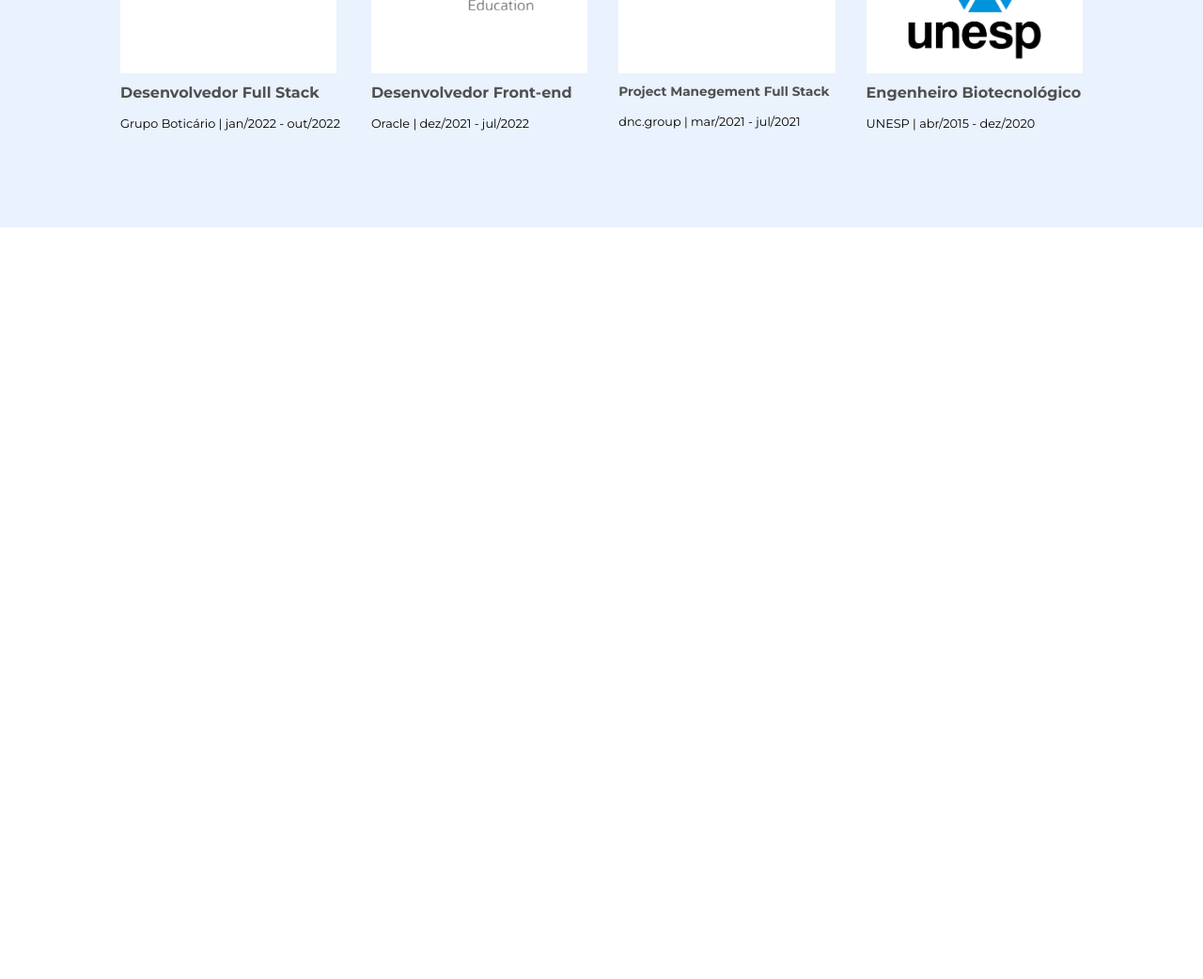
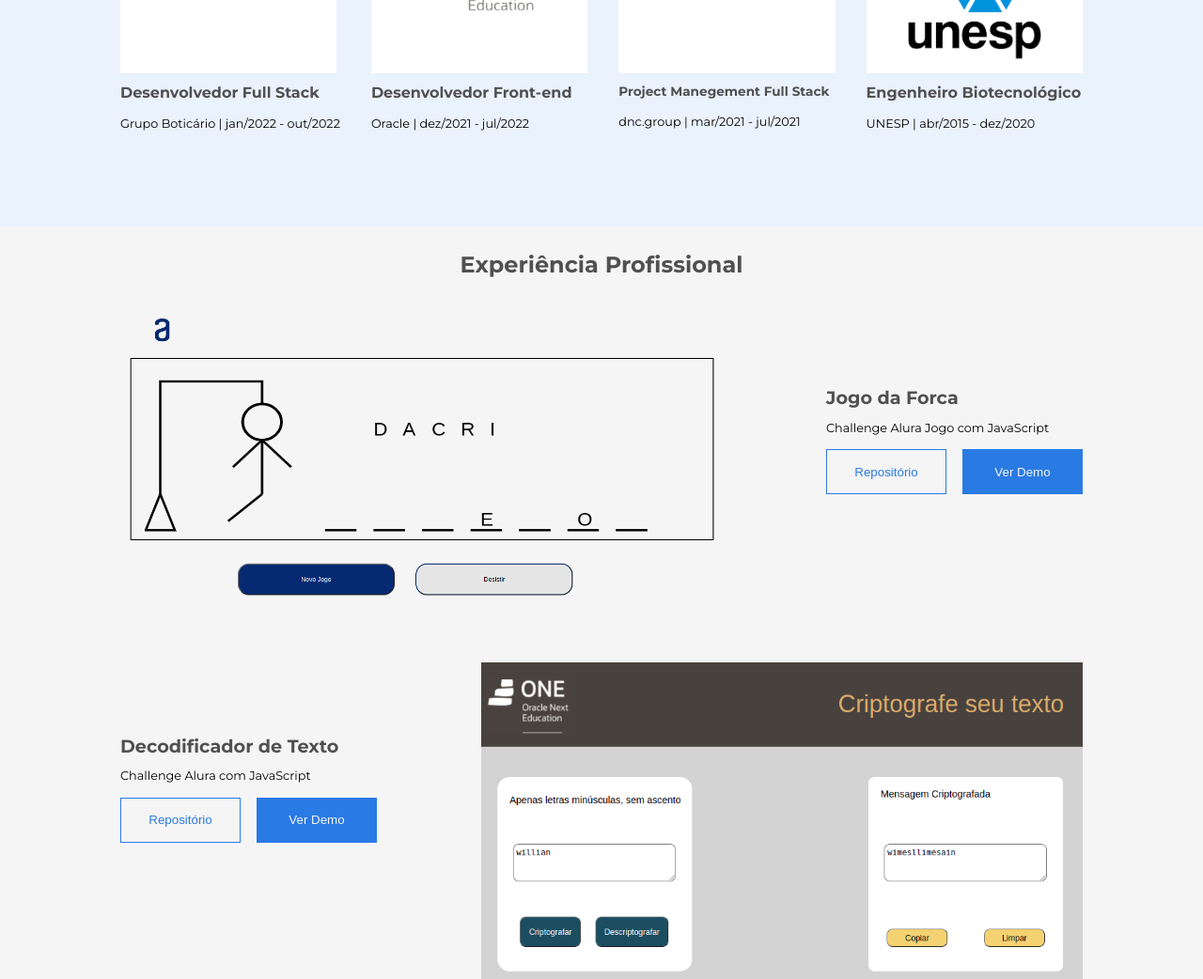
Before and after one commit to willianPaulinoSantos/sitePessoal, a plain HTML site: page index.html in a window 1280 px wide. Shown: the part 1746-2788 px from the top of the page at 94% size. Before the commit the page ends 1988 px from the top, so only its background shows below. Drawn offline with Linux system fonts and the light colour scheme.

Commit message:
Finished the 'experiência profissional' section.

```diff
--- a/css/style.css
+++ b/css/style.css
@@ -183,12 +183,102 @@ header{
     width: 12vw;
 }
 
+.imersao-img{
+    border-radius: 10px;
+}
+
+.unesp-img{
+    width: 12vw;
+    padding-top: 3vw;
+}
+
 .formacao-desc{
     font-weight: bold;
     color: var(--cinza-escuro);
     padding: 1vw 0 1.5vw 0;
 }
 
+.imersao-desc{
+    font-size: 0.85rem;
+}
+
 .formacao-instituto{
     font-size: 0.8rem;
 }
+
+
+/*Seção Experiência Profissional ================================================================*/
+
+#projetos{
+    background-color: var(--branco-leve);
+}
+
+.projetos{
+    padding: 1vw 10vw;
+}
+
+.projetos-titulo{
+    text-align: center;
+}
+
+.projeto-area{
+    padding-bottom: 4rem;
+}
+
+.projeto-img{
+    width: 70%;
+    display: inline-block;
+}
+
+.projeto-area{
+    display: flex;
+    flex-direction: row;
+    justify-content: space-between;
+}
+
+.projeto-img{
+    width: 50vw;
+}
+
+.projeto-descricao{
+    display: inline-block;
+    padding-top: 80px;
+}
+
+.projeto-nome{
+    font-weight: bold;
+    color: var(--cinza-escuro);
+    font-size: 1.2rem;
+}
+
+.projeto-fonte{
+    font-size: 0.8rem;
+}
+
+.projeto-btn_repo{
+    width: 8rem;
+    height: 3rem;
+    background-color: var(--branco-leve);
+    color: var(--azul);
+    border: 0.5px solid var(--azul);
+}
+
+.projeto-btn_repo:hover{
+    transform: scale(1.1);
+    color: green;
+    cursor: pointer;
+}
+
+.projeto-btn_demo{
+    width: 8rem;
+    height: 3rem;
+    background-color: var(--azul);
+    color: var(--branco-leve);
+    border: 0.5px solid var(--azul);
+    margin-left: 1vw;
+}
+
+.projeto-btn_demo:hover{
+    transform: scale(1.1);
+    cursor: pointer;
+}
--- a/index.html
+++ b/index.html
@@ -137,21 +137,68 @@
                     </div>
                     <div class="formacao-item">
                         <figure class="formacao-fig">
-                            <img class="formacao-img" src="./img/imersao.png" style="border-radius:10px">
+                            <img class="formacao-img imersao-img" src="./img/imersao.png">
                         </figure>
-                        <h3 class="formacao-desc" style="font-size: 0.85rem;">Project Manegement Full Stack</h3>
+                        <h3 class="formacao-desc imersao-desc">Project Manegement Full Stack</h3>
                         <p class="formacao-instituto">dnc.group | mar/2021 - jul/2021</p>
                     </div>
                     <div class="formacao-item">
                         <figure class="formacao-fig">
-                            <img src="./img/unesp.png" style="width: 12vw; padding-top: 3vw;">
+                            <img src="./img/unesp.png" class="unesp-img">
                         </figure>
                         <h3 class="formacao-desc">Engenheiro Biotecnológico</h3>
                         <p class="formacao-instituto">UNESP | abr/2015 - dez/2020</p>
                     </div>
                 </div>
             </section>
-            <section id="exp-program">
+            <section id="projetos">
+                <h2 class="projetos-titulo titulo-secao">Experiência Profissional</h2>
+                <div class="projetos">
+                    <div class="projeto-forca projeto-area">
+                        <div class="forca-img">
+                            <img src="./img/forca.png" class="projeto-img forca-img">
+                        </div>
+                        <div class="forca-descricao projeto-descricao">
+                            <h3 class="projeto-nome projeto-desc">Jogo da Forca</h3><br>
+                            <p class="projeto-fonte projeto-desc">Challenge Alura Jogo com JavaScript</p><br>
+                            <a href="https://github.com/willianPaulinoSantos/jogoDaForca" target="_blank"><button class="projeto-btn_repo">Repositório</button></a>
+                            <a href="https://willianpaulinosantos.github.io/jogoDaForca/homeForca.html" target="_blank"><button class="projeto-btn_demo">Ver Demo</button>  </a>
+                        </div>
+                    </div>
+                    <div class="projeto-decodificador projeto-area">
+                        <div class="forca-descricao projeto-descricao">
+                            <h3 class="projeto-nome projeto-desc">Decodificador de Texto</h3><br>
+                            <p class="projeto-fonte projeto-desc">Challenge Alura com JavaScript</p><br>
+                            <a href="https://github.com/willianPaulinoSantos/decodificador_texto" target="_blank"><button class="projeto-btn_repo">Repositório</button></a>
+                            <a href="https://willianpaulinosantos.github.io/decodificador_texto/challenge1_one.html" target="_blank"><button class="projeto-btn_demo">Ver Demo</button>  </a>
+                        </div>
+                        <div class="forca-img">
+                            <img src="./img/decodificador.png" class="projeto-img forca-img">
+                        </div>
+                    </div>
+                    <div class="projeto-forca projeto-area">
+                        <div class="forca-img">
+                            <img src="./img/gabnutricionista.png" class="projeto-img forca-img">
+                        </div>
+                        <div class="forca-descricao projeto-descricao">
+                            <h3 class="projeto-nome projeto-desc">Gabriella Nutricionista</h3><br>
+                            <p class="projeto-fonte projeto-desc">Projeto do curso JS: programando na web</p><br>
+                            <a href="https://github.com/willianPaulinoSantos/Gabriella_Nutricionista" target="_blank"><button class="projeto-btn_repo">Repositório</button></a>
+                            <a href="https://willianpaulinosantos.github.io/Gabriella_Nutricionista/" target="_blank"><button class="projeto-btn_demo">Ver Demo</button>  </a>
+                        </div>
+                    </div>
+                    <div class="projeto-forca projeto-area">
+                        <div class="forca-descricao projeto-descricao">
+                            <h3 class="projeto-nome projeto-desc">Meu Currículo</h3><br>
+                            <p class="projeto-fonte projeto-desc">Challenge do Mentor</p><br>
+                            <a href="https://github.com/willianPaulinoSantos/meuCurriculo" target="_blank"><button class="projeto-btn_repo">Repositório</button></a>
+                            <a href="https://willianpaulinosantos.github.io/meuCurriculo/curriculo.html" target="_blank"><button class="projeto-btn_demo">Ver Demo</button>  </a>
+                        </div>
+                        <div class="forca-img">
+                            <img src="./img/meucurriculo.png" class="projeto-img forca-img">
+                        </div>
+                    </div>
+                </div>
 
             </section>
             <form id="contato">
```
Also changed, not shown: img/decodificador.png (added), img/forca.png (added), img/gabnutricionista.png (added), img/meucurriculo.png (added).
